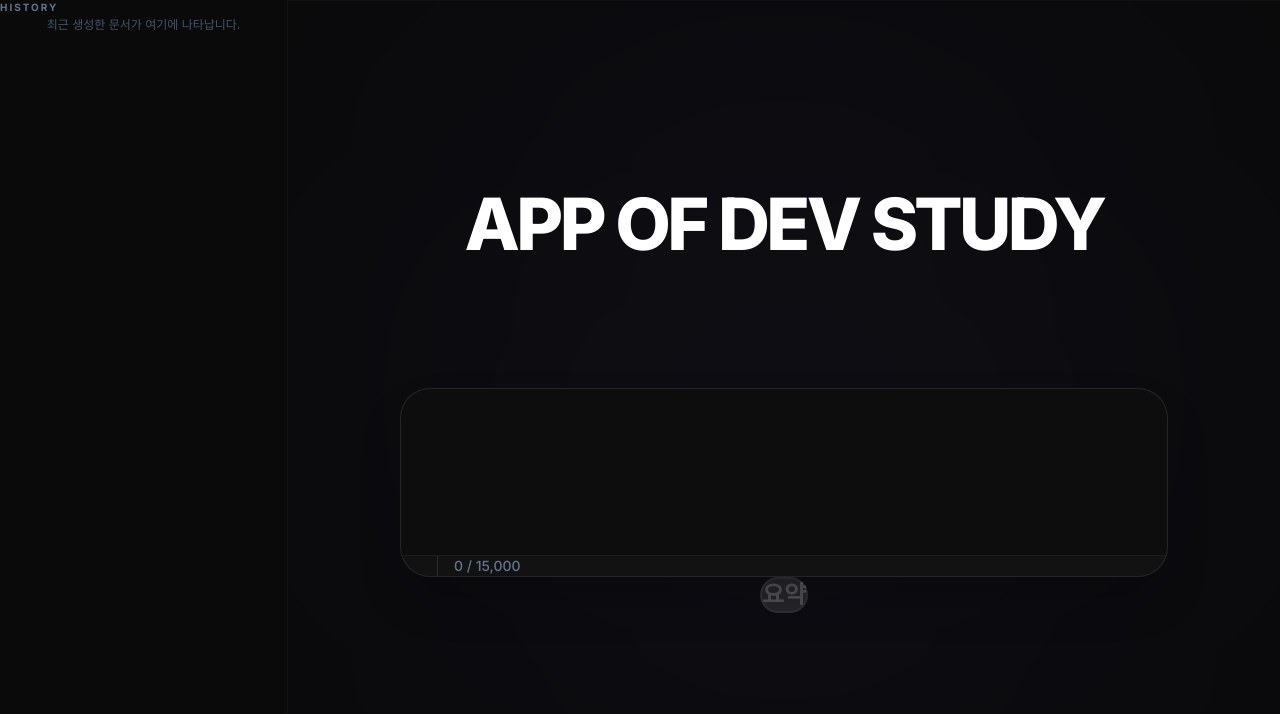
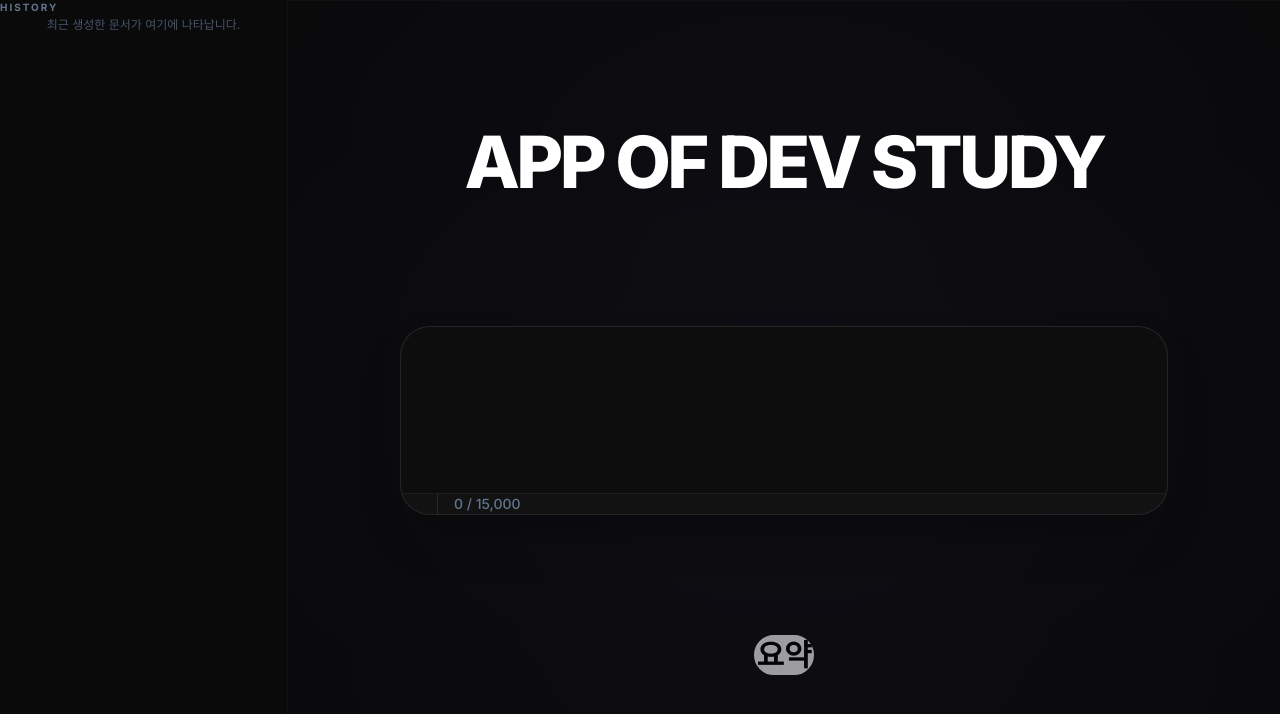
Before and after one commit to ko750125-afk/studydev, a Next.js app: page / in a window 1280 px wide. Shown: the top 714 px of the page. Built offline with nearby package versions, Linux system fonts and the light colour scheme.

Commit message:
UI: Hardened premium styles and layout with global CSS and explicit spacing

```diff
--- a/src/app/globals.css
+++ b/src/app/globals.css
@@ -114,9 +114,32 @@ body {
   color: white;
 }
 
-/* ===== Utils ===== */
-.glass-panel {
-  background: rgba(255, 255, 255, 0.01);
-  backdrop-filter: blur(20px);
-  border: 1px solid rgba(255, 255, 255, 0.03);
+/* ===== Premium UI Components ===== */
+.premium-summary-button {
+  background-color: #ffffff !important;
+  color: #000000 !important;
+  border: 2px solid #ffffff !important;
+  box-shadow: 0 0 50px rgba(99, 102, 241, 0.4) !important;
+  transition: all 0.5s cubic-bezier(0.16, 1, 0.3, 1) !important;
+  border-radius: 9999px !important;
+  font-weight: 800 !important;
+  cursor: pointer;
 }
+
+.premium-summary-button:hover:not(:disabled) {
+  transform: translateY(-4px) scale(1.05) !important;
+  box-shadow: 0 0 80px rgba(99, 102, 241, 0.7) !important;
+}
+
+.premium-summary-button:disabled {
+  opacity: 0.6 !important;
+  cursor: not-allowed !important;
+  background-color: #ffffff !important;
+  color: #000000 !important;
+  box-shadow: none !important;
+}
+
+.super-spacer {
+  height: 120px !important;
+  width: 100%;
+}
--- a/src/components/InputBox.tsx
+++ b/src/components/InputBox.tsx
@@ -94,15 +94,13 @@ export default function InputBox({ onSubmit, isLoading }: InputBoxProps) {
       </div>
 
       {/* Spacing and Premium Button */}
-      <div className="mt-32 w-full flex justify-center">
+      <div className="super-spacer" />
+
+      <div className="flex justify-center w-full pb-20">
         <button
           onClick={handleSubmit}
           disabled={isEmpty || isOverLimit || isLoading}
-          className={`px-24 py-5 rounded-full font-bold text-2xl transition-all duration-500 border-2 active:scale-95 ${
-            isEmpty || isOverLimit || isLoading
-              ? "bg-white/10 text-white/20 border-white/5 cursor-not-allowed"
-              : "bg-white text-black border-white shadow-[0_0_50px_rgba(255,255,255,0.2)] hover:shadow-[0_0_80px_rgba(99,102,241,0.5)] hover:scale-105"
-          }`}
+          className="premium-summary-button px-32 py-6 text-3xl"
         >
           {isLoading ? "처리 중..." : "요약"}
         </button>
```
